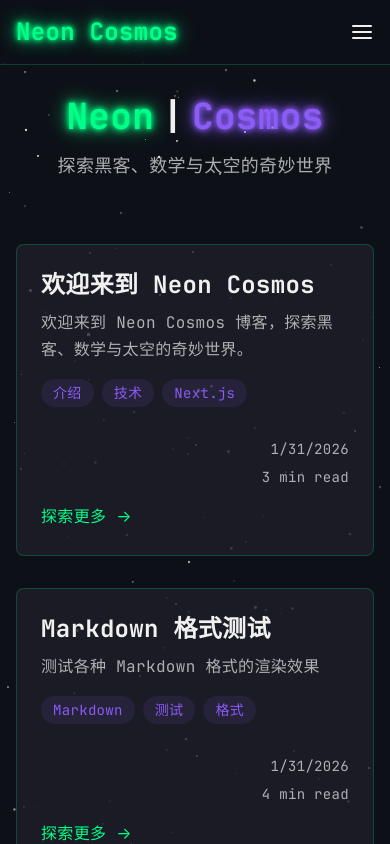
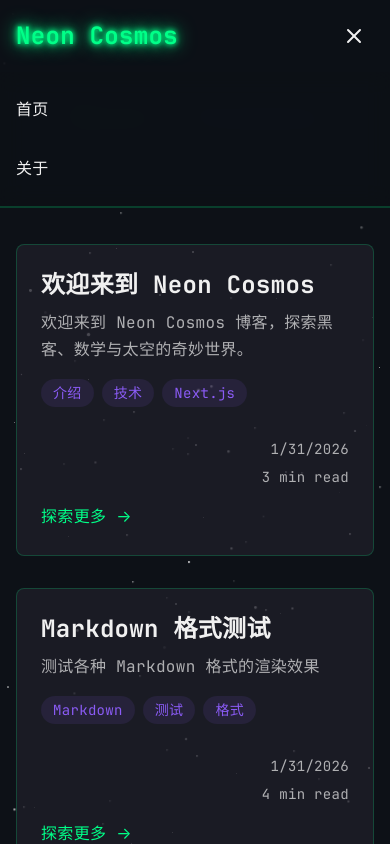
Before and after one commit to EricJiang1329145/blog, a Next.js app: page / in a window 390 px wide. Both pictures are taken after a click on the button "打开菜单". Shown: the top 844 px of the page. Built offline with nearby package versions, Linux system fonts and the light colour scheme; what marked-katex-extension would draw is missing.

Commit message:
feat(导航): 将导航栏组件拆分为独立文件并添加移动端菜单功能
重构布局文件，将导航栏提取为单独的 Navigation 组件
新增移动端菜单的展开/收起功能

```diff
--- a/src/app/layout.tsx
+++ b/src/app/layout.tsx
@@ -2,6 +2,7 @@
 import Link from "next/link";
 import StarBackground from "../components/StarBackground";
 import BackToTopButton from "../components/BackToTopButton";
+import Navigation from "../components/Navigation";
 import "./globals.css";
 
 export const metadata: Metadata = {
@@ -21,32 +22,8 @@
 				<StarBackground />
 
 				{/* 导航栏 */}
-				<header className="fixed top-0 left-0 right-0 z-50 bg-nav-bg/90 backdrop-blur-md border-b border-neon-green/20">
-					<div className="container mx-auto px-4 py-4 flex justify-between items-center">
-						<Link href="/" className="text-2xl font-bold neon-text-green">
-							Neon Cosmos
-						</Link>
+				<Navigation />
 
-						{/* 桌面导航 */}
-						<nav className="hidden md:flex space-x-8">
-							<Link href="/" className="text-foreground hover:neon-text-green transition-all">
-								首页
-							</Link>
-							<Link href="/about" className="text-foreground hover:neon-text-green transition-all">
-								关于
-							</Link>
-						</nav>
-
-						{/* 移动端导航按钮 */}
-						<button className="md:hidden text-foreground">
-							<svg xmlns="http://www.w3.org/2000/svg" width="24" height="24" viewBox="0 0 24 24" fill="none" stroke="currentColor" strokeWidth="2" strokeLinecap="round" strokeLinejoin="round">
-								<line x1="3" y1="12" x2="21" y2="12"></line>
-								<line x1="3" y1="6" x2="21" y2="6"></line>
-								<line x1="3" y1="18" x2="21" y2="18"></line>
-							</svg>
-						</button>
-					</div>
-				</header>
 
 				{/* 主要内容 */}
 				<main className="container mx-auto px-4 pt-24 pb-16">
--- /dev/null
+++ b/src/components/Navigation.tsx
@@ -0,0 +1,76 @@
+'use client';
+
+import Link from "next/link";
+import { useState } from "react";
+
+export default function Navigation() {
+	const [mobileMenuOpen, setMobileMenuOpen] = useState(false);
+
+	const toggleMobileMenu = () => {
+		setMobileMenuOpen(!mobileMenuOpen);
+	};
+
+	return (
+		<header className="fixed top-0 left-0 right-0 z-50 bg-nav-bg/90 backdrop-blur-md border-b border-neon-green/20">
+			<div className="container mx-auto px-4 py-4 flex justify-between items-center">
+				<Link href="/" className="text-2xl font-bold neon-text-green">
+					Neon Cosmos
+				</Link>
+
+				{/* 桌面导航 */}
+				<nav className="hidden md:flex space-x-8">
+					<Link href="/" className="text-foreground hover:neon-text-green transition-all">
+						首页
+					</Link>
+					<Link href="/about" className="text-foreground hover:neon-text-green transition-all">
+						关于
+					</Link>
+				</nav>
+
+				{/* 移动端导航按钮 */}
+				<button
+					className="md:hidden text-foreground p-2 rounded-full hover:bg-white/10 transition-all"
+					onClick={toggleMobileMenu}
+					aria-label={mobileMenuOpen ? "关闭菜单" : "打开菜单"}
+				>
+					<svg xmlns="http://www.w3.org/2000/svg" width="24" height="24" viewBox="0 0 24 24" fill="none" stroke="currentColor" strokeWidth="2" strokeLinecap="round" strokeLinejoin="round">
+						{mobileMenuOpen ? (
+							<>
+								<line x1="18" y1="6" x2="6" y2="18"></line>
+								<line x1="6" y1="6" x2="18" y2="18"></line>
+							</>
+						) : (
+							<>
+								<line x1="3" y1="12" x2="21" y2="12"></line>
+								<line x1="3" y1="6" x2="21" y2="6"></line>
+								<line x1="3" y1="18" x2="21" y2="18"></line>
+							</>
+						)}
+					</svg>
+				</button>
+			</div>
+
+			{/* 移动端菜单 */}
+			{mobileMenuOpen && (
+				<div className="md:hidden bg-nav-bg/95 backdrop-blur-md border-b border-neon-green/20">
+					<div className="container mx-auto px-4 py-4 flex flex-col space-y-4">
+						<Link
+							href="/"
+							className="text-foreground hover:neon-text-green transition-all py-2"
+							onClick={toggleMobileMenu}
+						>
+							首页
+						</Link>
+						<Link
+							href="/about"
+							className="text-foreground hover:neon-text-green transition-all py-2"
+							onClick={toggleMobileMenu}
+						>
+							关于
+						</Link>
+					</div>
+				</div>
+			)}
+		</header>
+	);
+}
```
Also changed, not shown: lib/data/posts.ts (+1 -1 lines), 1 other file (tests, documents, lock files or other folders).
